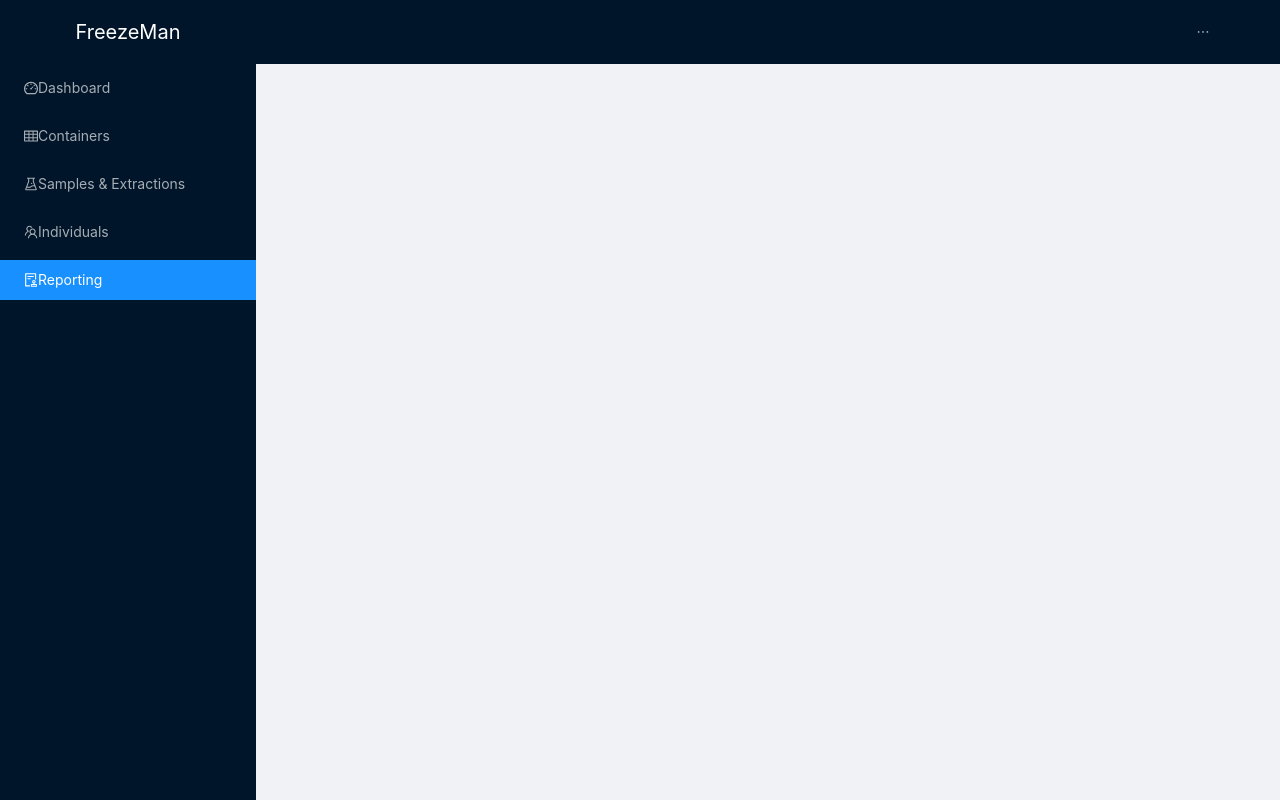
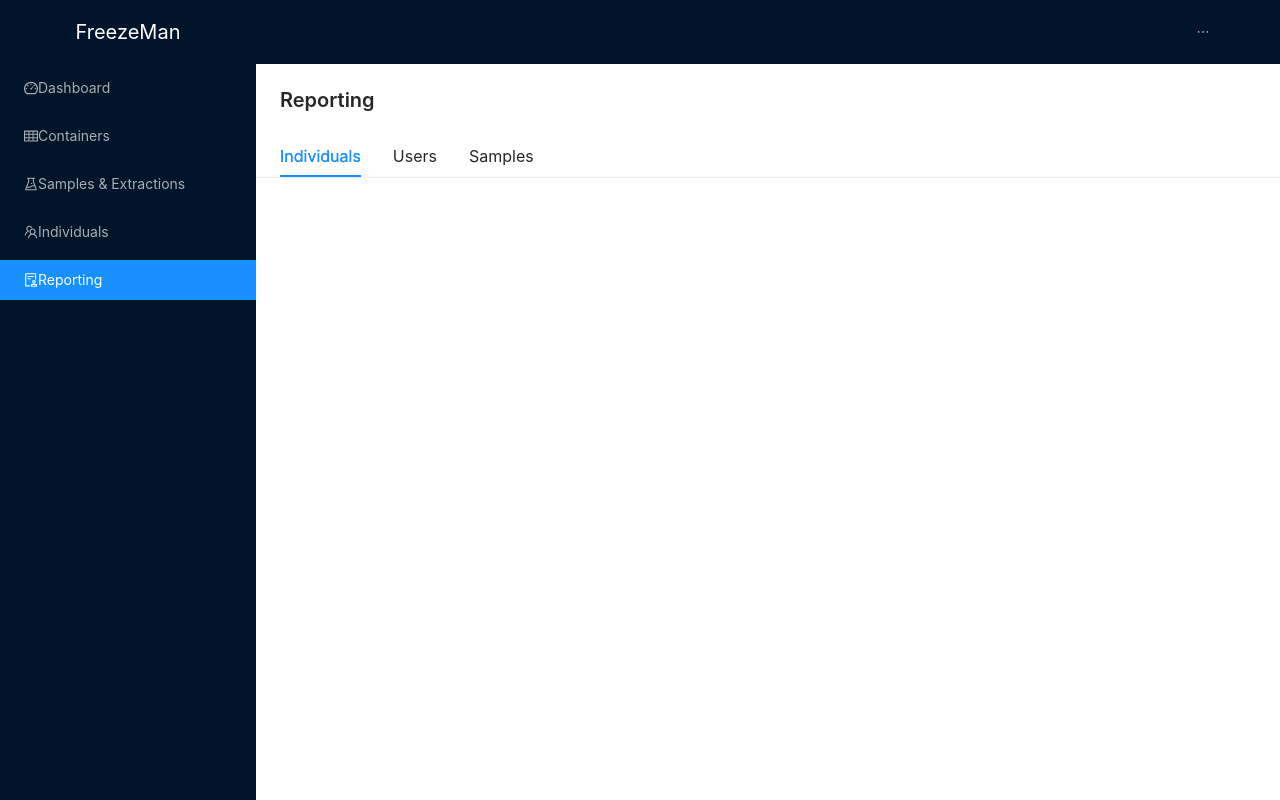
Before and after one commit to c3g/freezeman, a React app: page /reporting in a window 1280 px wide. Built offline with nearby package versions, Linux system fonts and the light colour scheme.

Commit message:
Add shell of page for reporting

```diff
--- a/src/components/ReportingPage.js
+++ b/src/components/ReportingPage.js
@@ -1,4 +1,22 @@
 import React from "react";
 
-const ReportingPage = () => <div />;
+import {PageHeader, Tabs} from "antd";
+import "antd/es/page-header/style/css";
+import "antd/es/tabs/style/css";
+
+const ReportingPage = () => (
+    <div style={{height: "100%", backgroundColor: "white", overflowY: "auto"}}>
+        <PageHeader title="Reporting"
+                    ghost={false}
+                    style={{borderBottom: "1px solid #f0f0f0", marginBottom: "8px"}}
+                    footer={
+                        <Tabs defaultActiveKey="individuals">
+                            <Tabs.TabPane tab="Individuals" key="individuals" />
+                            <Tabs.TabPane tab="Users" key="users" />
+                            <Tabs.TabPane tab="Samples" key="samples" />
+                        </Tabs>
+                    } />
+        <div style={{padding: "16px 24px 8px 24px", overflowX: "auto"}} />
+    </div>
+);
 export default ReportingPage;
--- a/src/components/SamplesExtractionsPage.js
+++ b/src/components/SamplesExtractionsPage.js
@@ -5,7 +5,7 @@ import "antd/es/button/style/css";
 import "antd/es/page-header/style/css";
 import "antd/es/table/style/css";
 
-import {EditOutlined, ExperimentOutlined, ExportOutlined, PlusOutlined} from "@ant-design/icons";
+import {EditOutlined, ExperimentOutlined, PlusOutlined} from "@ant-design/icons";
 
 const TABLE_COLUMNS = [
     {
```
